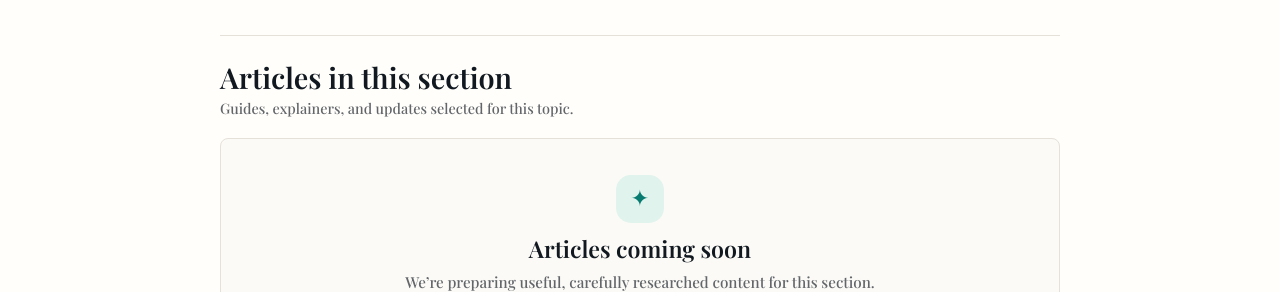
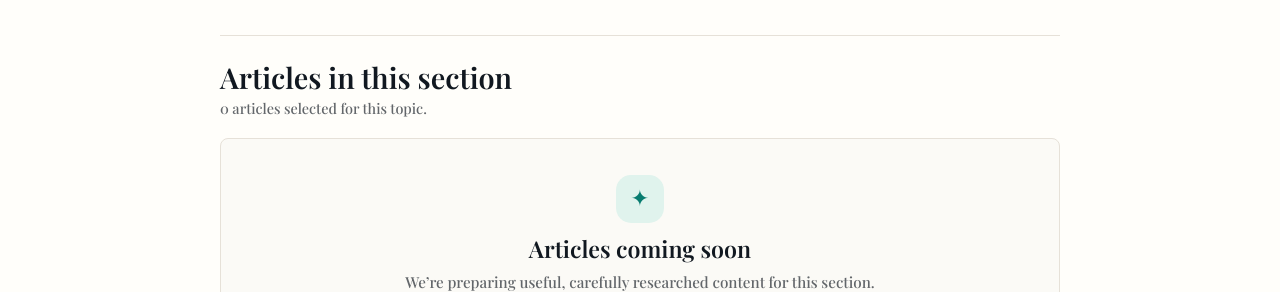
Before and after one commit to todaysnewsai/ChatGPTScope, a Jekyll site: the page built from api-technology/index.md, in a window 1280 px wide. Shown: the part 548-840 px from the top of the page. Built offline with Jekyll 4.4.1, drawn with Linux system fonts in a browser that asks for light colours.

Commit message:
Fix category cards and image URL handling

```diff
--- a/_layouts/page.html
+++ b/_layouts/page.html
@@ -8,23 +8,25 @@
   <div class="page-content">{{ content }}</div>
 
   {% if page.category %}
-    {% assign fallback_images = "https://images.unsplash.com/photo-1677442136019-21780ecad995?auto=format&fit=crop&w=900&q=85|https://images.unsplash.com/photo-1555066931-4365d14bab8c?auto=format&fit=crop&w=900&q=85|https://images.unsplash.com/photo-1518770660439-4636190af475?auto=format&fit=crop&w=900&q=85|https://images.unsplash.com/photo-1558494949-ef010cbdcc31?auto=format&fit=crop&w=900&q=85|https://images.unsplash.com/photo-1591405351990-4726e331f141?auto=format&fit=crop&w=900&q=85|https://images.unsplash.com/photo-1633412802994-5c058f151b66?auto=format&fit=crop&w=900&q=85|https://images.unsplash.com/photo-1573804633927-bfcbcd909acd?auto=format&fit=crop&w=900&q=85|https://images.unsplash.com/photo-1485827404703-89b55fcc595e?auto=format&fit=crop&w=900&q=85" | split: "|" %}
-    {% assign card_index = 0 %}
     {% assign category_posts = site.posts | where_exp: "post", "post.categories contains page.category" %}
     <section class="category-articles" aria-label="{{ page.title }} articles">
       <div class="latest-heading category-heading">
         <div>
           <h2>Articles in this section</h2>
-          <p>Guides, explainers, and updates selected for this topic.</p>
+          <p>{{ category_posts.size }} articles selected for this topic.</p>
         </div>
       </div>
       {% if category_posts.size > 0 %}
         <div class="article-grid">
           {% for post in category_posts %}
-            {% assign image_index = card_index | modulo: 8 %}
-            {% assign post_image = post.image | default: fallback_images[image_index] %}
             <a class="article-card" href="{{ post.url | relative_url }}">
-              <img src="{{ post_image }}" alt="{{ post.title | escape }}" loading="lazy">
+              {% if post.image %}
+                {% if post.image contains '://' %}
+                  <img src="{{ post.image }}" alt="{{ post.title | escape }}" loading="lazy">
+                {% else %}
+                  <img src="{{ post.image | relative_url }}" alt="{{ post.title | escape }}" loading="lazy">
+                {% endif %}
+              {% endif %}
               <div class="article-card-content">
                 <span class="article-category">{{ page.title | upcase }}</span>
                 <h3>{{ post.title }}</h3>
@@ -32,7 +34,6 @@
                 <time datetime="{{ post.date | date_to_xmlschema }}">{{ post.date | date: "%b %-d, %Y" }}</time>
               </div>
             </a>
-            {% assign card_index = card_index | plus: 1 %}
           {% endfor %}
         </div>
       {% else %}
```
